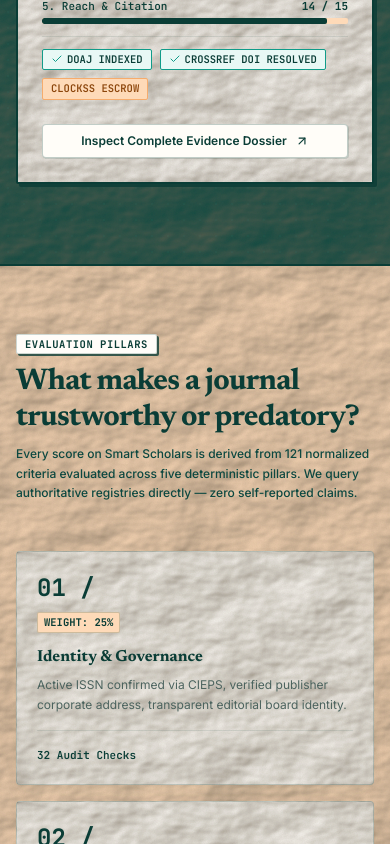
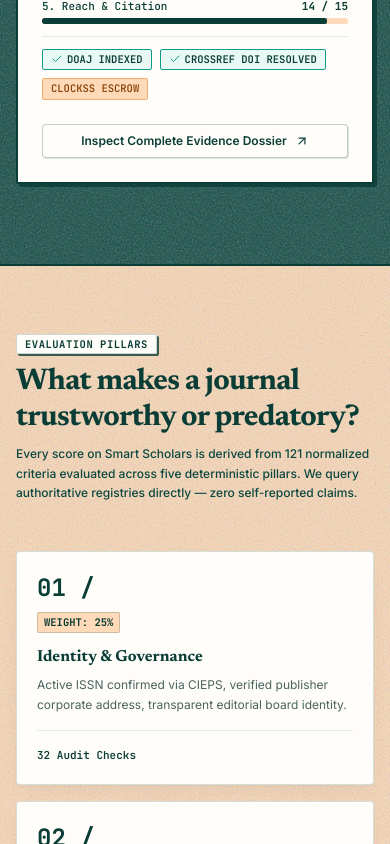
Before and after one commit to lucky4-git1/smart-scholar, a React (Vite) app: page / in a window 390 px wide. Shown: the part 1000-1844 px from the top of the page. Built offline with nearby package versions, Linux system fonts and the light colour scheme; no server answers.

Commit message:
style: apply subtle crumpled paper texture exclusively to main body background and keep card interiors clean

```diff
--- a/src/App.tsx
+++ b/src/App.tsx
@@ -39,7 +39,7 @@ export const App: React.FC = () => {
   return (
     <AuthProvider>
       <BrowserRouter>
-        <div className="min-h-screen flex flex-col bg-[#F6EEDB] text-[#0A3D36] paper-grain">
+        <div className="min-h-screen flex flex-col text-[#0A3D36]">
           <Navbar />
 
           <main className="flex-1">
--- a/src/index.css
+++ b/src/index.css
@@ -11,13 +11,13 @@
     --seafoam-bright: #29D5BF;
     --apricot-warm: #FEDAB8;
     --apricot-accent: #F6AC6D;
-    --card-paper: #FFFDF8;
+    --card-paper: #FFFDF9;
     --ink-text: #0A3D36;
     --ink-muted: #3D5A53;
-    --border-ink: rgba(10, 61, 54, 0.18);
+    --border-ink: rgba(10, 61, 54, 0.16);
   }
 
-  body {
+  html, body {
     background-color: var(--bg-base);
     background-image: url('/paper-texture.svg');
     background-repeat: repeat;
@@ -25,6 +25,7 @@
     font-family: 'Inter', system-ui, -apple-system, BlinkMacSystemFont, "Segoe UI", Roboto, sans-serif;
     -webkit-font-smoothing: antialiased;
     text-rendering: optimizeLegibility;
+    min-height: 100%;
   }
 
   h1, h2, h3, .font-serif, .font-display {
@@ -38,33 +39,29 @@
   }
 }
 
-/* Paper Grain Overlay Helper */
+/* Background Paper Grain Helper (Only for full-width sections that override base color) */
 .paper-grain {
   background-image: url('/paper-texture.svg');
   background-repeat: repeat;
 }
 
-/* Tactile Y2K Academic Paper & Pine Craft Components */
+/* Tactile Y2K Academic Paper Cards - Clean, Crisp Interiors, NO Texture Inside Cards */
 .ss-card {
-  background-color: #FFFDF8;
-  background-image: url('/paper-texture.svg');
-  background-repeat: repeat;
-  border: 1px solid rgba(10, 61, 54, 0.18);
+  background-color: #FFFDF9;
+  border: 1px solid rgba(10, 61, 54, 0.16);
   border-radius: 4px;
-  box-shadow: 0 1px 3px rgba(10, 61, 54, 0.05), 0 8px 20px -6px rgba(10, 61, 54, 0.08);
+  box-shadow: 0 1px 3px rgba(10, 61, 54, 0.04), 0 8px 20px -6px rgba(10, 61, 54, 0.06);
   transition: all 0.15s cubic-bezier(0.16, 1, 0.3, 1);
 }
 
 .ss-card:hover {
   border-color: rgba(10, 61, 54, 0.35);
-  box-shadow: 0 4px 14px rgba(10, 61, 54, 0.1), 0 16px 28px -6px rgba(10, 61, 54, 0.12);
+  box-shadow: 0 4px 14px rgba(10, 61, 54, 0.08), 0 16px 28px -6px rgba(10, 61, 54, 0.1);
   transform: translateY(-1px);
 }
 
 .ss-card-pine {
   background-color: #0A3D36;
-  background-image: url('/paper-texture.svg');
-  background-repeat: repeat;
   border: 1px solid rgba(255, 255, 255, 0.15);
   border-radius: 4px;
   color: #FAF6EE;
@@ -73,9 +70,7 @@
 
 .ss-card-apricot {
   background-color: #FEDAB8;
-  background-image: url('/paper-texture.svg');
-  background-repeat: repeat;
-  border: 1px solid rgba(10, 61, 54, 0.2);
+  border: 1px solid rgba(10, 61, 54, 0.18);
   border-radius: 4px;
   color: #0A3D36;
 }
@@ -107,7 +102,7 @@
 }
 
 .ss-btn-secondary {
-  background-color: #FFFDF8;
+  background-color: #FFFDF9;
   color: #0A3D36;
   border: 1px solid rgba(10, 61, 54, 0.25);
   font-weight: 600;
--- a/src/pages/DoiDoctorPage.tsx
+++ b/src/pages/DoiDoctorPage.tsx
@@ -43,7 +43,7 @@ export const DoiDoctorPage: React.FC = () => {
   };
 
   return (
-    <div className="max-w-7xl mx-auto px-4 sm:px-6 lg:px-8 py-10 space-y-10 bg-[#FAF6EE] text-[#0A3D36]">
+    <div className="max-w-7xl mx-auto px-4 sm:px-6 lg:px-8 py-10 space-y-10 text-[#0A3D36]">
 
       {/* Top Banner */}
       <div className="flex flex-col md:flex-row md:items-center justify-between gap-4 border-b border-[#0A3D36]/15 pb-6">
--- a/src/pages/HomePage.tsx
+++ b/src/pages/HomePage.tsx
@@ -144,7 +144,7 @@ export const HomePage: React.FC = () => {
 
             {/* Right Col: The Interactive Ivory Audit Dossier Card (Directly from Screenshot) */}
             <div className="lg:col-span-5">
-              <div className="bg-[#FFFDF9] border-2 border-[#0A3D36] rounded-sm p-6 text-[#0A3D36] shadow-retro relative paper-grain transform hover:-translate-y-1 transition-transform duration-200">
+              <div className="bg-[#FFFDF9] border-2 border-[#0A3D36] rounded-sm p-6 text-[#0A3D36] shadow-retro relative transform hover:-translate-y-1 transition-transform duration-200">
 
                 {/* Dossier Header */}
                 <div className="flex items-center justify-between pb-3 border-b border-[#0A3D36]/15">
@@ -518,7 +518,7 @@ export const HomePage: React.FC = () => {
 
             {/* Visual Repair Plan Code Preview */}
             <div className="lg:col-span-6">
-              <div className="bg-[#051F1A] border-2 border-[#166054] rounded-sm p-5 font-mono text-xs shadow-retro paper-grain">
+              <div className="bg-[#051F1A] border-2 border-[#166054] rounded-sm p-5 font-mono text-xs shadow-retro">
                 <div className="flex items-center justify-between pb-3 border-b border-[#166054] text-[#22D0B9] text-[11px]">
                   <span className="flex items-center gap-2 font-bold">
                     <FileCode className="w-3.5 h-3.5" /> REPAIR_PLAN_RECOMMENDATION.XML
@@ -622,7 +622,7 @@ export const HomePage: React.FC = () => {
         <div className="max-w-7xl mx-auto px-4 sm:px-6 lg:px-8">
           <div className="grid grid-cols-2 md:grid-cols-4 gap-5">
 
-            <div className="bg-[#FFFDF9] border-2 border-[#0A3D36] p-6 rounded-sm text-center shadow-retro paper-grain">
+            <div className="bg-[#FFFDF9] border-2 border-[#0A3D36] p-6 rounded-sm text-center shadow-retro">
               <div className="font-mono text-3xl font-extrabold text-[#0A3D36] tabular-nums">
                 48,000+
               </div>
@@ -631,7 +631,7 @@ export const HomePage: React.FC = () => {
               </div>
             </div>
 
-            <div className="bg-[#FFFDF9] border-2 border-[#0A3D36] p-6 rounded-sm text-center shadow-retro paper-grain">
+            <div className="bg-[#FFFDF9] border-2 border-[#0A3D36] p-6 rounded-sm text-center shadow-retro">
               <div className="font-mono text-3xl font-extrabold text-[#0A3D36] tabular-nums">
                 121
               </div>
@@ -640,7 +640,7 @@ export const HomePage: React.FC = () => {
               </div>
             </div>
 
-            <div className="bg-[#FFFDF9] border-2 border-[#0A3D36] p-6 rounded-sm text-center shadow-retro paper-grain">
+            <div className="bg-[#FFFDF9] border-2 border-[#0A3D36] p-6 rounded-sm text-center shadow-retro">
               <div className="font-mono text-3xl font-extrabold text-[#0A3D36] tabular-nums">
                 120M+
               </div>
@@ -649,7 +649,7 @@ export const HomePage: React.FC = () => {
               </div>
             </div>
 
-            <div className="bg-[#FFFDF9] border-2 border-[#0A3D36] p-6 rounded-sm text-center shadow-retro paper-grain">
+            <div className="bg-[#FFFDF9] border-2 border-[#0A3D36] p-6 rounded-sm text-center shadow-retro">
               <div className="font-mono text-3xl font-extrabold text-[#0A3D36] tabular-nums">
                 99.8%
               </div>
@@ -664,7 +664,7 @@ export const HomePage: React.FC = () => {
 
       {/* 7. BOTTOM CTA SECTION (Rich Apricot & Pine Card) */}
       <section className="max-w-5xl mx-auto px-4 sm:px-6 py-20 text-center">
-        <div className="bg-[#0A3D36] text-[#FAF6EE] border-2 border-[#06231E] rounded-sm p-8 sm:p-12 space-y-5 shadow-retro paper-grain">
+        <div className="bg-[#0A3D36] text-[#FAF6EE] border-2 border-[#06231E] rounded-sm p-8 sm:p-12 space-y-5 shadow-retro">
           <span className="font-mono text-[10.5px] uppercase font-bold tracking-wider text-[#0A3D36] bg-[#F6AC6D] px-2 py-0.5 rounded-sm shadow-retro-sm">
             RESEARCH INTEGRITY ENGINE
           </span>
--- a/src/pages/JournalAuditPage.tsx
+++ b/src/pages/JournalAuditPage.tsx
@@ -69,7 +69,7 @@ export const JournalAuditPage: React.FC = () => {
   };
 
   return (
-    <div className="max-w-7xl mx-auto px-4 sm:px-6 lg:px-8 py-10 space-y-10 bg-[#FAF6EE] text-[#0A3D36]">
+    <div className="max-w-7xl mx-auto px-4 sm:px-6 lg:px-8 py-10 space-y-10 text-[#0A3D36]">
 
       {/* Header */}
       <div className="border-b border-[#0A3D36]/15 pb-6">
--- a/src/pages/JournalCheckPage.tsx
+++ b/src/pages/JournalCheckPage.tsx
@@ -65,7 +65,7 @@ export const JournalCheckPage: React.FC = () => {
   };
 
   return (
-    <div className="max-w-7xl mx-auto px-4 sm:px-6 lg:px-8 py-10 space-y-8 bg-[#FAF6EE]">
+    <div className="max-w-7xl mx-auto px-4 sm:px-6 lg:px-8 py-10 space-y-8">
 
       {/* Header */}
       <div className="border-b border-[#0A3D36]/15 pb-6">
--- a/src/pages/JournalResultsPage.tsx
+++ b/src/pages/JournalResultsPage.tsx
@@ -88,7 +88,7 @@ export const JournalResultsPage: React.FC = () => {
   }
 
   return (
-    <div className="max-w-7xl mx-auto px-4 sm:px-6 lg:px-8 py-10 space-y-8 bg-[#FAF6EE]">
+    <div className="max-w-7xl mx-auto px-4 sm:px-6 lg:px-8 py-10 space-y-8 text-[#0A3D36]">
 
       {/* Back button */}
       <div>
```
Also changed, not shown: public/paper-texture.svg.
